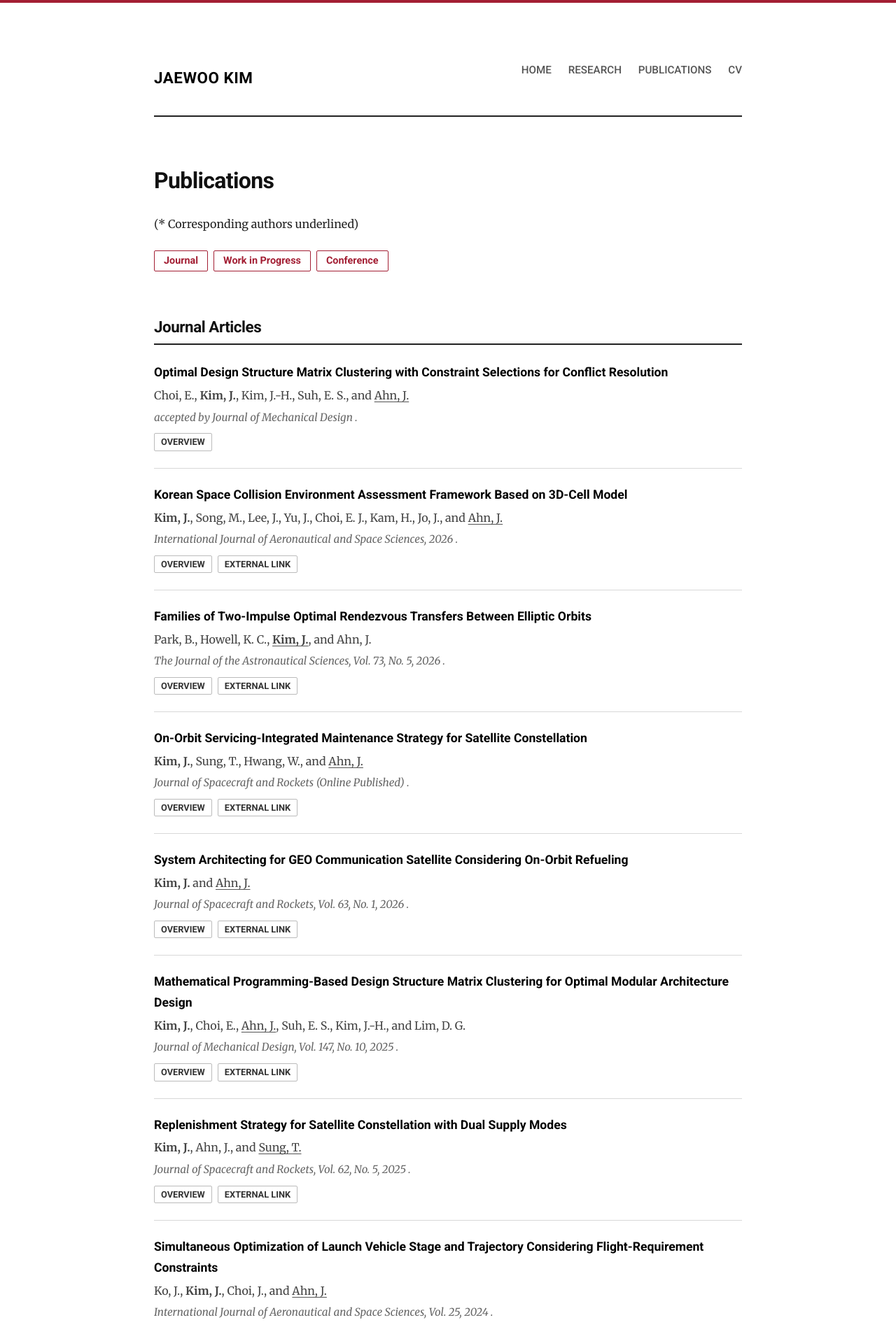
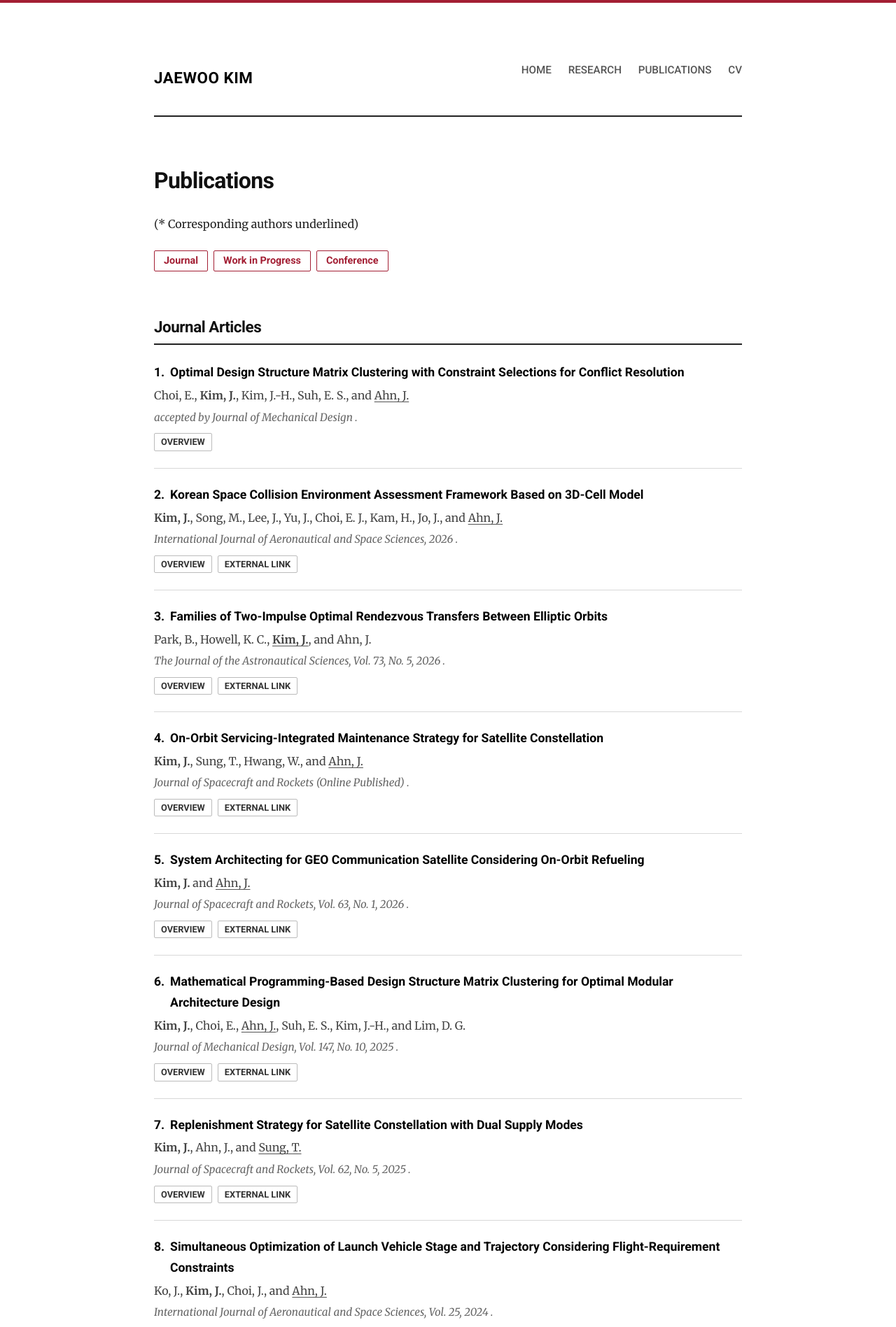
Before and after one commit to jaewoo-space/jaewoo-space.github.io, a Jekyll site: the page built from publications.md, in a window 1280 px wide. Shown: the top 1897 px of the page at 70% size. Built offline with Jekyll 4.4.1, drawn with Linux system fonts in a browser that asks for light colours; some of the changed text lies outside the part shown.

Commit message:
Number journal and conference publications independently

```diff
--- a/_includes/publication_item.html
+++ b/_includes/publication_item.html
@@ -1,6 +1,7 @@
 <div class="publication-item" id="pub-{{ pub.title | slugify }}">
-    <div class="pub-title">
-        {{ pub.title }}
+    <div class="pub-title{% if include.number %} pub-title-numbered{% endif %}">
+        {% if include.number %}<span class="pub-number">{{ include.number }}.</span>{% endif %}
+        <span>{{ pub.title }}</span>
     </div>
 
     <div class="pub-authors">
--- a/assets/css/style.css
+++ b/assets/css/style.css
@@ -237,6 +237,16 @@ hr {
     font-size: 1.1rem;
     color: #000;
     margin-bottom: 4px;
+}
+
+.pub-title-numbered {
+    display: grid;
+    grid-template-columns: max-content minmax(0, 1fr);
+    column-gap: 0.45em;
+}
+
+.pub-number {
+    font-variant-numeric: tabular-nums;
 }
 
 .pub-authors {
--- a/publications.md
+++ b/publications.md
@@ -19,7 +19,7 @@ title: Publications
     <div class="publication-list">
         {% assign journals = site.data.publications | where: "type", "journal" %}
         {% for pub in journals %}
-            {% include publication_item.html pub=pub %}
+            {% include publication_item.html pub=pub number=forloop.index %}
         {% endfor %}
     </div>
 
@@ -27,7 +27,8 @@ title: Publications
     <div class="publication-list">
         {% assign korean_journals = site.data.publications | where: "type", "journal_korean" %}
         {% for pub in korean_journals %}
-            {% include publication_item.html pub=pub %}
+            {% assign publication_number = journals.size | plus: forloop.index %}
+            {% include publication_item.html pub=pub number=publication_number %}
         {% endfor %}
     </div>
 
@@ -43,7 +44,7 @@ title: Publications
     <div class="publication-list">
         {% assign conferences = site.data.publications | where: "type", "conference" %}
         {% for pub in conferences %}
-            {% include publication_item.html pub=pub %}
+            {% include publication_item.html pub=pub number=forloop.index %}
         {% endfor %}
     </div>
 
@@ -51,7 +52,8 @@ title: Publications
     <div class="publication-list">
         {% assign korean_conferences = site.data.publications | where: "type", "conference_korean" %}
         {% for pub in korean_conferences %}
-            {% include publication_item.html pub=pub %}
+            {% assign publication_number = conferences.size | plus: forloop.index %}
+            {% include publication_item.html pub=pub number=publication_number %}
         {% endfor %}
     </div>
 </div>
```
